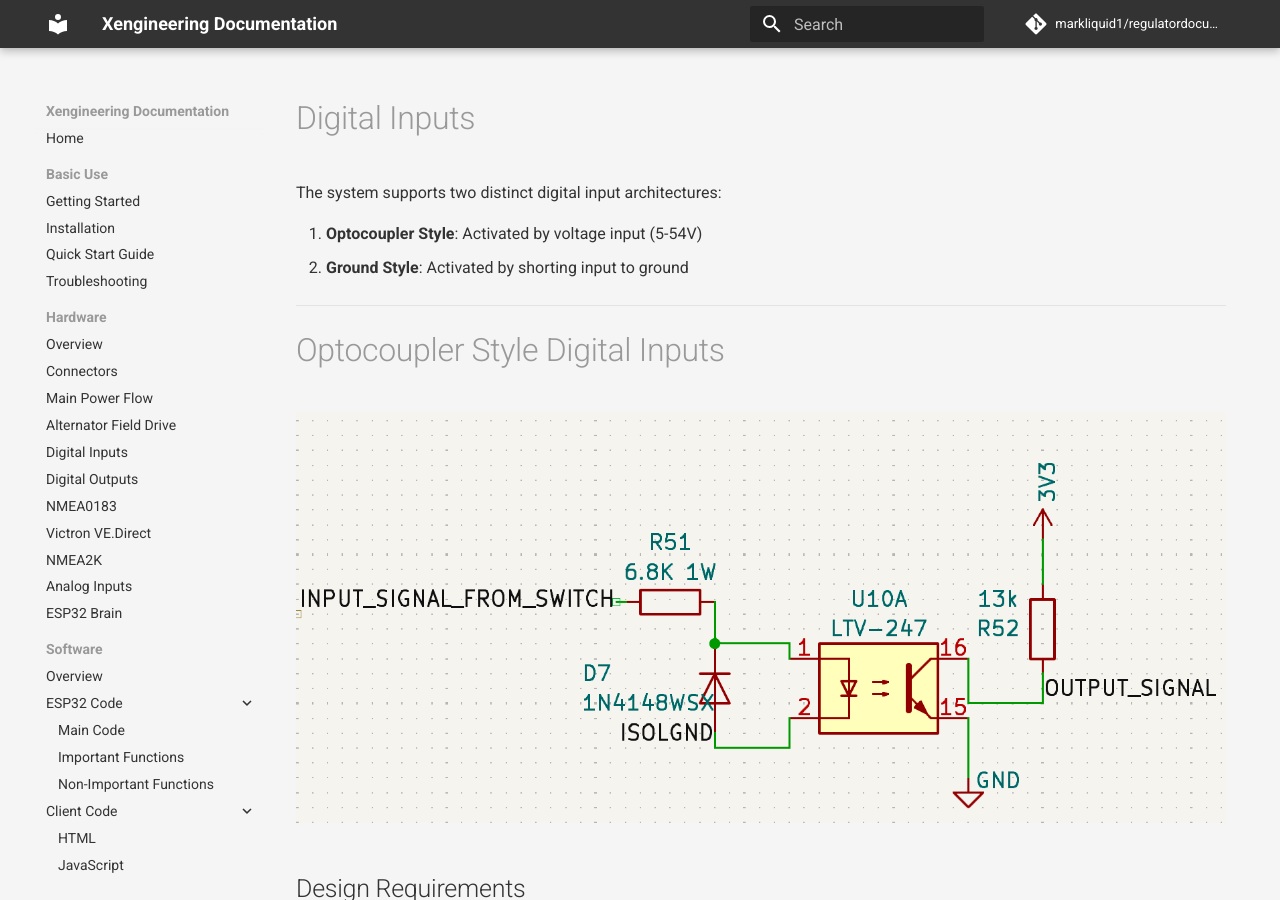
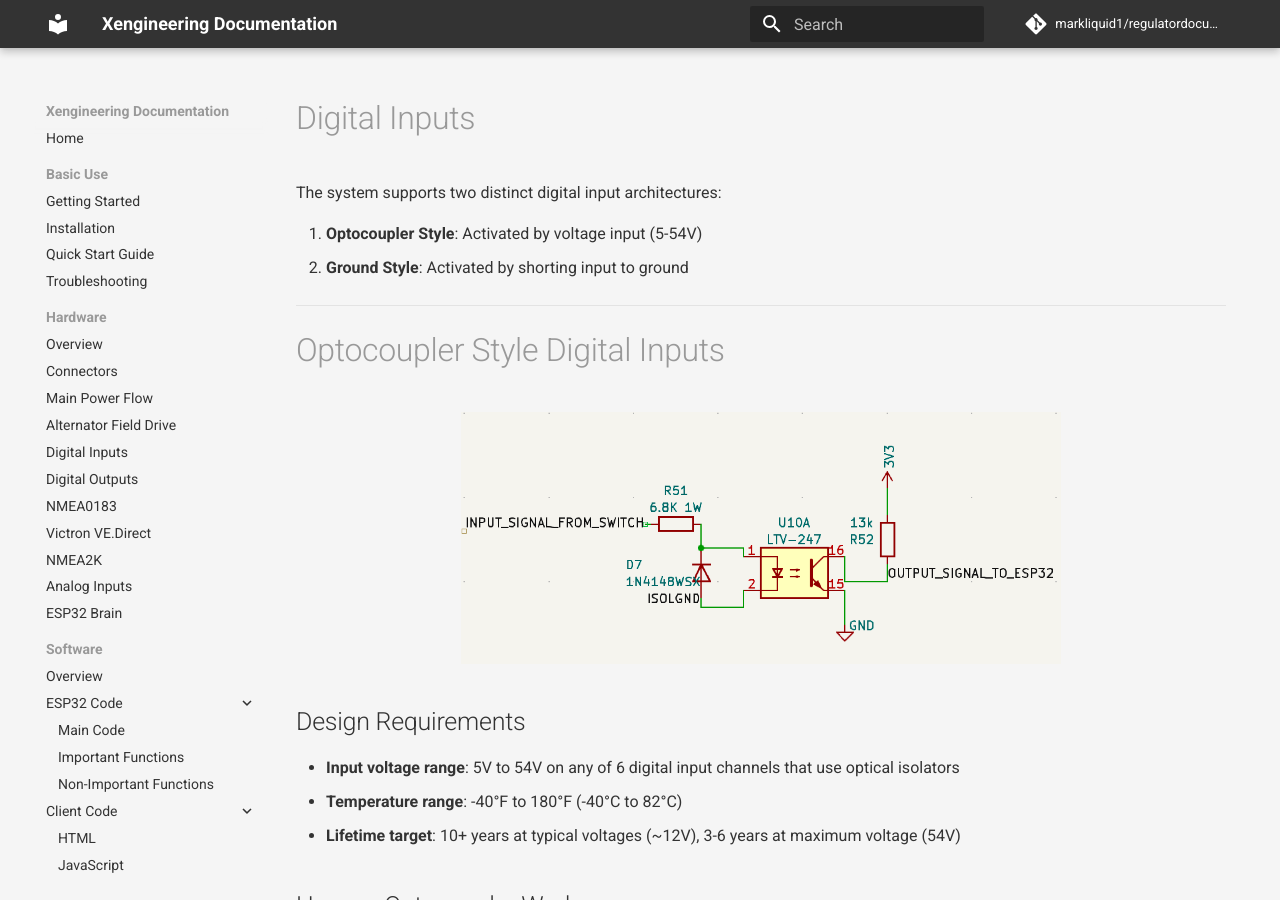
Before and after one commit to markliquid1/regulatordocumentation, an MkDocs documentation site: the page built from docs/hardware/digital-inputs.md, in a window 1280 px wide and 900 px high. Built offline with MkDocs 1.6.1 and Material for MkDocs 9.7.7, drawn with Linux system fonts in a browser that asks for light colours; comment, search, counter and statistics services are not loaded.

Commit message:
Update documentation

```diff
--- a/docs/hardware/digital-inputs.md
+++ b/docs/hardware/digital-inputs.md
@@ -8,8 +8,7 @@ The system supports two distinct digital input architectures:
 ---
 
 # Optocoupler Style Digital Inputs
-![Optocoupler Schematic](/images/opto_schematic.png)
-
+<img src="/images/opto_schematic.png" alt="Optocoupler Schematic" style="max-width: 600px; display: block; margin: 1em auto;" />
 
 ## Design Requirements
 - **Input voltage range**: 5V to 54V on any of 6 digital input channels that use optical isolators
```
Also changed, not shown: docs/images/opto_schematic.png.
